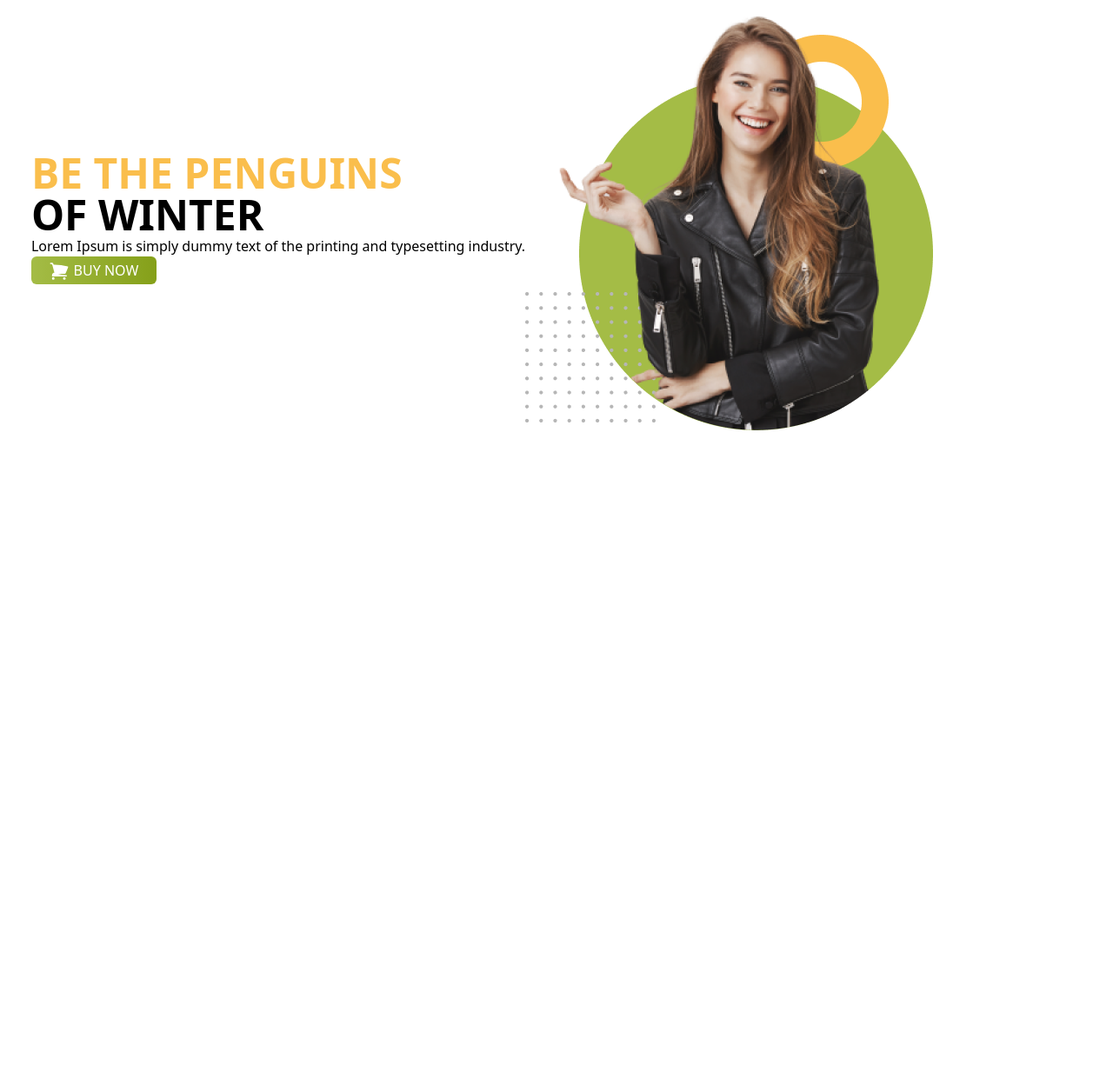
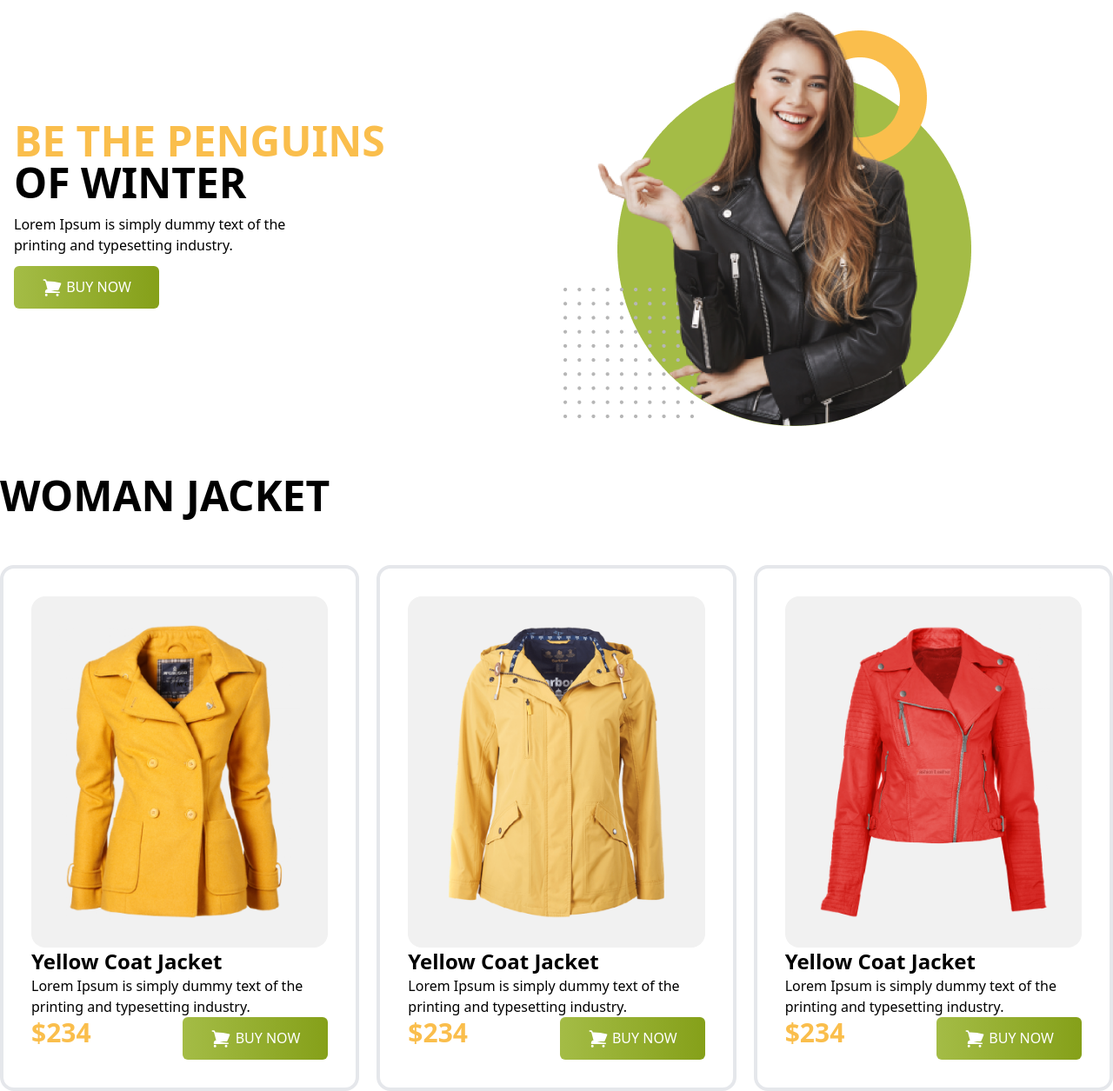
Before and after one commit to shahidulhasansarker/Penguin_FashioN, a plain HTML site: page index.html in a window 1280 px wide. Shown: the part 71-1326 px from the top of the page at 87% size. Before the commit the page ends 800 px from the top, so only its background shows below. Drawn offline with nearby package versions, Linux system fonts and the light colour scheme.

Commit message:
second part

```diff
--- a/index.html
+++ b/index.html
@@ -7,7 +7,7 @@
     <script src="https://cdn.tailwindcss.com"></script>
 </head>
 <body>
-    <nav class="flex justify-between mx-16 my-5">
+    <nav class="flex justify-between max-w-7xl p-4">
         <!-- navbar logo -->
          <div class="w-1/4"><img src="icons/logo.png" alt=""></div>
         <!-- navbar links -->
@@ -20,19 +20,19 @@
             </ul>
          </div>
     </nav>
-    <header class="flex justify-center items-center">
+    <header class="md:flex justify-between items-center max-w-7xl mx-auto pl-4">
 
         <!-- banner content-->
          <div>
             <h1 class="text-5xl uppercase font-bold"><span class="text-[#FABE4C]">Be the Penguins</span> <br>of Winter</h1>
-            <p>Lorem Ipsum is simply dummy text of the printing and typesetting industry.</p>
+            <p class="py-3">Lorem Ipsum is simply dummy text of the <br>printing and typesetting industry.</p>
             <div>
-                <button class="text-white bg-gradient-to-r from-[#A4BC46] to-[#85A019] rounded-md w-36 h-8">
+                <button class="text-white bg-gradient-to-r from-[#A4BC46] to-[#85A019] rounded-md px-8 py-3">
                     <svg xmlns="http://www.w3.org/2000/svg" fill="none" viewBox="0 0 24 24" stroke-width="1.5" stroke="currentColor" class="size-6 fill-white inline" >
                         <path stroke-linecap="round" stroke-linejoin="round" d="M2.25 3h1.386c.51 0 .955.343 1.087.835l.383 1.437M7.5 14.25a3 3 0 0 0-3 3h15.75m-12.75-3h11.218c1.121-2.3 2.1-4.684 2.924-7.138a60.114 60.114 0 0 0-16.536-1.84M7.5 14.25 5.106 5.272M6 20.25a.75.75 0 1 1-1.5 0 .75.75 0 0 1 1.5 0Zm12.75 0a.75.75 0 1 1-1.5 0 .75.75 0 0 1 1.5 0Z" />
                       </svg>
-
-                    BUY NOW</button>
+                        BUY NOW
+                </button>
             </div>
 
          </div>
@@ -44,7 +44,58 @@
     </header>
 
     <main>
+        <section>
 
+            <!-- Woman Cloth -->
+             <h1 class="font-bold text-5xl uppercase py-14">WOMan Jacket</h1>
+             <div class="grid grid-cols-1 md:grid-cols-3 gap-5">
+                <div class="border-4 rounded-2xl p-8">
+                    <img class="bg-[#F1F1F1] rounded-2xl p-8" src="images/jacket-1.png" alt="">
+                    <h5 class="font-bold text-2xl">Yellow Coat Jacket</h5>
+                    <p>Lorem Ipsum is simply dummy text of the printing and typesetting industry.</p>
+                    <div class="flex justify-between">
+                        <h3 class="text-[#FABE4C] text-3xl font-bold">$234</h3>
+                        <button class="text-white bg-gradient-to-r from-[#A4BC46] to-[#85A019] rounded-md px-8 py-3">
+                            <svg xmlns="http://www.w3.org/2000/svg" fill="none" viewBox="0 0 24 24" stroke-width="1.5" stroke="currentColor" class="size-6 fill-white inline" >
+                                <path stroke-linecap="round" stroke-linejoin="round" d="M2.25 3h1.386c.51 0 .955.343 1.087.835l.383 1.437M7.5 14.25a3 3 0 0 0-3 3h15.75m-12.75-3h11.218c1.121-2.3 2.1-4.684 2.924-7.138a60.114 60.114 0 0 0-16.536-1.84M7.5 14.25 5.106 5.272M6 20.25a.75.75 0 1 1-1.5 0 .75.75 0 0 1 1.5 0Zm12.75 0a.75.75 0 1 1-1.5 0 .75.75 0 0 1 1.5 0Z" />
+                              </svg>
+                                BUY NOW
+                        </button>
+                    </div>
+
+                 </div>
+                 <div class="border-4 rounded-2xl p-8">
+                    <img class="bg-[#F1F1F1] rounded-2xl p-8" src="images/jacket-2.png" alt="">
+                    <h5 class="font-bold text-2xl">Yellow Coat Jacket</h5>
+                    <p>Lorem Ipsum is simply dummy text of the printing and typesetting industry.</p>
+                    <div class="flex justify-between">
+                        <h3 class="text-[#FABE4C] text-3xl font-bold">$234</h3>
+                        <button class="text-white bg-gradient-to-r from-[#A4BC46] to-[#85A019] rounded-md px-8 py-3">
+                            <svg xmlns="http://www.w3.org/2000/svg" fill="none" viewBox="0 0 24 24" stroke-width="1.5" stroke="currentColor" class="size-6 fill-white inline" >
+                                <path stroke-linecap="round" stroke-linejoin="round" d="M2.25 3h1.386c.51 0 .955.343 1.087.835l.383 1.437M7.5 14.25a3 3 0 0 0-3 3h15.75m-12.75-3h11.218c1.121-2.3 2.1-4.684 2.924-7.138a60.114 60.114 0 0 0-16.536-1.84M7.5 14.25 5.106 5.272M6 20.25a.75.75 0 1 1-1.5 0 .75.75 0 0 1 1.5 0Zm12.75 0a.75.75 0 1 1-1.5 0 .75.75 0 0 1 1.5 0Z" />
+                              </svg>
+                                BUY NOW
+                        </button>
+                    </div>
+
+                 </div>
+                 <div class="border-4 rounded-2xl p-8">
+                    <img class="bg-[#F1F1F1] rounded-2xl p-8" src="images/jacket-3.png" alt="">
+                    <h5 class="font-bold text-2xl">Yellow Coat Jacket</h5>
+                    <p>Lorem Ipsum is simply dummy text of the printing and typesetting industry.</p>
+                    <div class="flex justify-between">
+                        <h3 class="text-[#FABE4C] text-3xl font-bold">$234</h3>
+                        <button class="text-white bg-gradient-to-r from-[#A4BC46] to-[#85A019] rounded-md px-8 py-3">
+                            <svg xmlns="http://www.w3.org/2000/svg" fill="none" viewBox="0 0 24 24" stroke-width="1.5" stroke="currentColor" class="size-6 fill-white inline" >
+                                <path stroke-linecap="round" stroke-linejoin="round" d="M2.25 3h1.386c.51 0 .955.343 1.087.835l.383 1.437M7.5 14.25a3 3 0 0 0-3 3h15.75m-12.75-3h11.218c1.121-2.3 2.1-4.684 2.924-7.138a60.114 60.114 0 0 0-16.536-1.84M7.5 14.25 5.106 5.272M6 20.25a.75.75 0 1 1-1.5 0 .75.75 0 0 1 1.5 0Zm12.75 0a.75.75 0 1 1-1.5 0 .75.75 0 0 1 1.5 0Z" />
+                              </svg>
+                                BUY NOW
+                        </button>
+                    </div>
+
+                 </div>
+             </div>
+        </section>
     </main>
 
     <footer>
```
Also changed, not shown: tailwind.config.js (+8 -0 lines).
